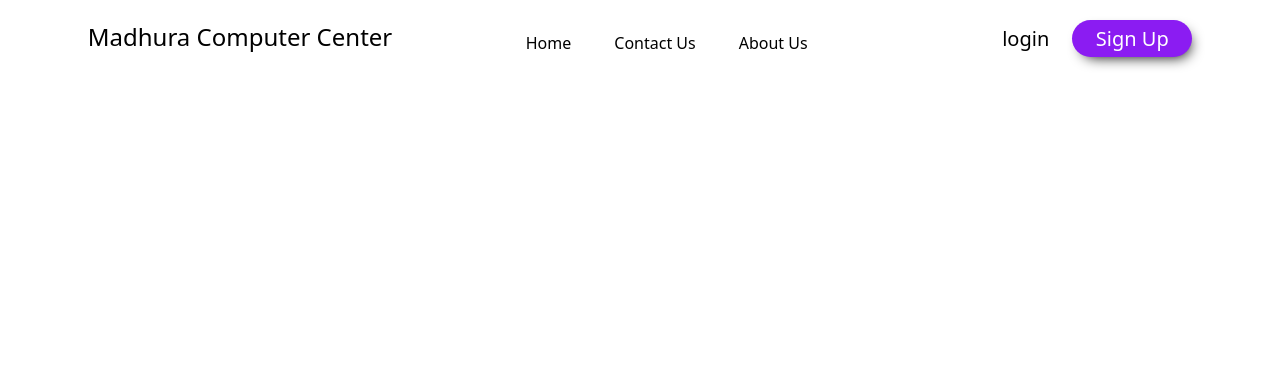
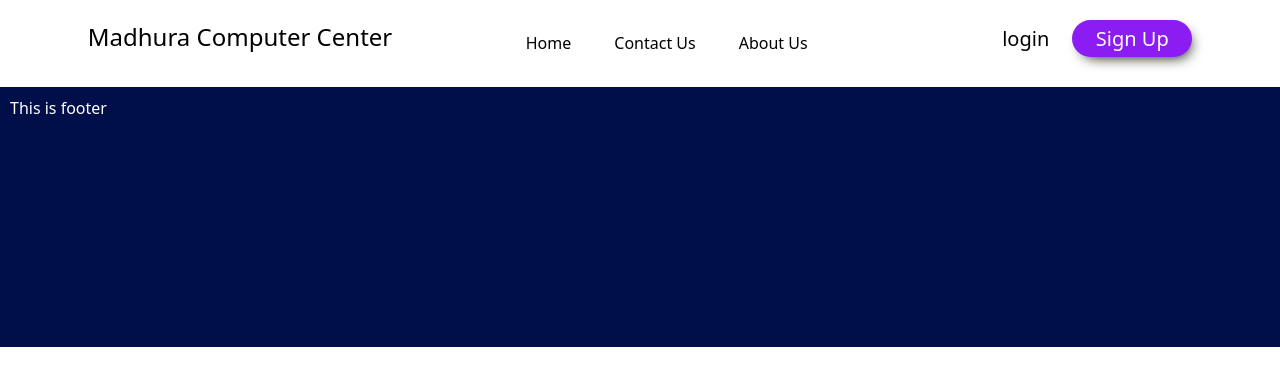
Before and after one commit to aniketjdv/madhura-computer-center, a Django app: page /about/ in a window 1280 px wide. Shown: the top 386 px of the page. Run offline with Django 5.2, Linux system fonts and the light colour scheme.

Commit message:
footer size given and home button give link

```diff
--- a/MadhuracomputerCenter/MadhuracomputerCenter/settings.py
+++ b/MadhuracomputerCenter/MadhuracomputerCenter/settings.py
@@ -25,7 +25,7 @@
 # SECURITY WARNING: don't run with debug turned on in production!
 DEBUG = True
 
-ALLOWED_HOSTS = ['192.168.1.85']
+ALLOWED_HOSTS = ['127.0.0.1','192.168.1.85']
 
 
 # Application definition
--- /dev/null
+++ b/MadhuracomputerCenter/static/redirect_page.js
@@ -0,0 +1,6 @@
+logo=document.getElementById("logo");
+logo.addEventListener("click",homepage);
+function homepage(){
+    console.log("logo")
+    window.location.href = "/";
+}
--- a/MadhuracomputerCenter/static/script.js
+++ b/MadhuracomputerCenter/static/script.js
@@ -1,4 +1,4 @@
-learn_btn=document.getElementById("learn-btn")
+learn_btn=document.getElementById("learn-btn");
 learn_btn.addEventListener("click", learnfn);
 
 function learnfn() {
@@ -7,12 +7,12 @@
 }
 
 
-document.getElementById("klic_banner_indexpage").addEventListener("click",gotoklickpage)
+document.getElementById("klic_banner_indexpage").addEventListener("click",gotoklickpage);
 function gotoklickpage(){
     window.location.href = "/klic_course";
 }
 
-document.getElementById("mscit_banner_indexpage").addEventListener("click",gotomscitpage)
+document.getElementById("mscit_banner_indexpage").addEventListener("click",gotomscitpage);
 function gotomscitpage(){
     window.location.href = "/mscit";
 }
--- a/MadhuracomputerCenter/static/style.css
+++ b/MadhuracomputerCenter/static/style.css
@@ -13,6 +13,9 @@
 .logo{
     font-size: 24px;
     font-weight: 300;
+}
+.logo:hover{
+    cursor: pointer;
 }
 .nav-list ul{
     display: flex;
@@ -173,8 +176,18 @@
     cursor: pointer;
 
 }
+.footer{
+    display: flex;
+    margin-top: 30px;
+    height: 30vh;
+    width: 100vw;
+    background-color: #000f4a;
+    color:white;
+    padding: 10px;
+}
 
 
+/* for mobile screen css */
 @media screen and (max-width:600px) {
     .nav{
         flex-wrap: wrap;
--- a/MadhuracomputerCenter/templates/website/base.html
+++ b/MadhuracomputerCenter/templates/website/base.html
@@ -13,7 +13,7 @@
 <body>
     <header>
         <div class="nav">
-            <div class="logo">
+            <div class="logo" id="logo">
             Madhura Computer Center
             </div>
             <div class="nav-list">
@@ -30,9 +30,18 @@
             </div>
             {% comment %} login button section end {% endcomment %}
         </div>
+
     </header>
+    <main>
     {% block body %}
 
     {% endblock body %}
+    </main>
+    <footer>
+        <div class="footer">
+            {% block footer %}This is footer{% endblock footer %}
+        </div>
+    </footer>
+    <script src="{% static 'redirect_page.js' %}"></script>
 </body>
 </html>
--- a/MadhuracomputerCenter/templates/website/index.html
+++ b/MadhuracomputerCenter/templates/website/index.html
@@ -15,7 +15,7 @@
 <body>
     <header>
         <div class="nav">
-            <div class="logo">
+            <div class="logo" id="logo">
             Madhura Computer Center
             </div>
             <div class="nav-list">
@@ -63,6 +63,7 @@
         </div>
 
     </footer>
-<script src="{%static 'script.js' %}"></script>
+<script src="{% static 'script.js' %}"></script>
+<script src="{% static 'redirect_page.js' %}"></script>
 </body>
 </html>
```
